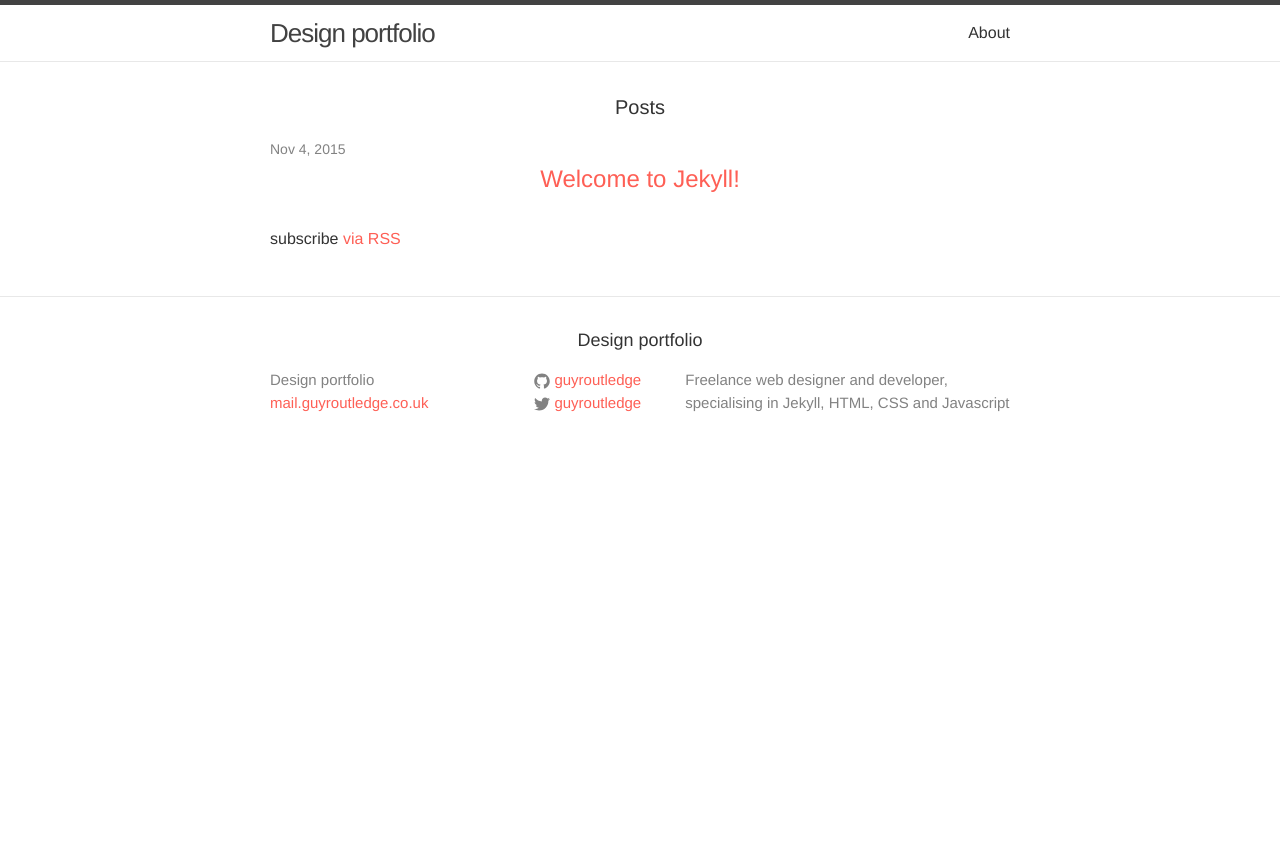
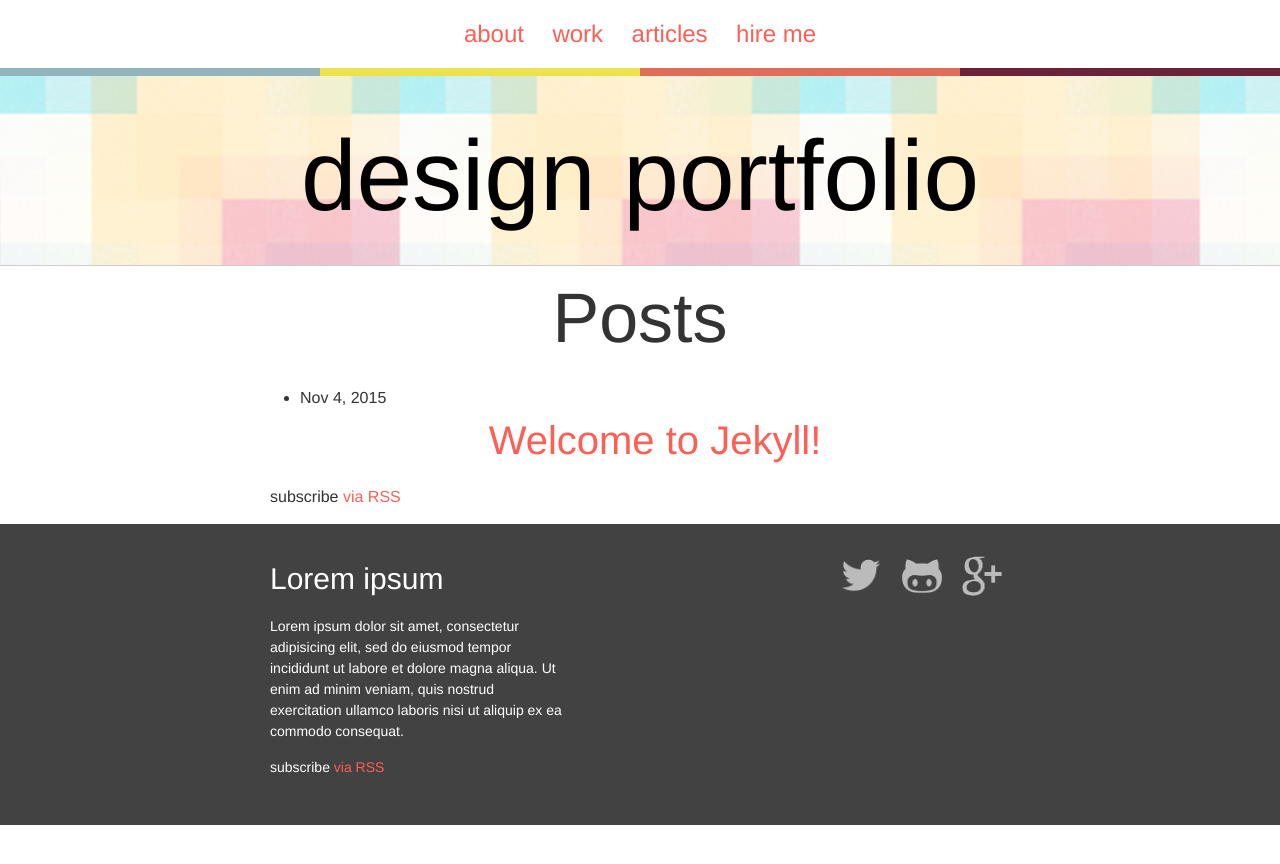
Before and after one commit to mbotta/designer-portfolio, a Jekyll site: the page built from index.html, in a window 1280 px wide. Shown: the top 864 px of the page. Built offline with Jekyll 4.4.1, drawn with Linux system fonts in a browser that asks for light colours.

Commit message:
Add markup and styles for the footer, as well as image assets

```diff
--- a/_includes/footer.html
+++ b/_includes/footer.html
@@ -1,38 +1,17 @@
+
 <footer class="site-footer">
-
   <div class="wrapper">
-
-    <h2 class="footer-heading">{{ site.title }}</h2>
-
-    <div class="footer-col-wrapper">
-      <div class="footer-col footer-col-1">
-        <ul class="contact-list">
-          <li>{{ site.title }}</li>
-          <li><a href="mailto:{{ site.email }}">{{ site.email }}</a></li>
-        </ul>
-      </div>
-
-      <div class="footer-col footer-col-2">
-        <ul class="social-media-list">
-          {% if site.github_username %}
-          <li>
-            {% include icon-github.html username=site.github_username %}
-          </li>
-          {% endif %}
-
-          {% if site.twitter_username %}
-          <li>
-            {% include icon-twitter.html username=site.twitter_username %}
-          </li>
-          {% endif %}
-        </ul>
-      </div>
-
-      <div class="footer-col footer-col-3">
-        <p>{{ site.description }}</p>
-      </div>
+    <div class="footer-content">
+      <h3>Lorem ipsum</h3>
+      <p>Lorem ipsum dolor sit amet, consectetur adipisicing elit, sed do eiusmod tempor incididunt ut labore et dolore magna aliqua. Ut enim ad minim veniam, quis nostrud exercitation ullamco laboris nisi ut aliquip ex ea commodo consequat.</p>
+      <p>subscribe <a href="{{ '/feed.xml' | prepend: site.baseurl }}">via RSS</a></p>
     </div>
-
+    <div class="footer-social">
+      <ul>
+        <li><a href="http://www.twitter.com/{{ site.twitter_username }}"><img src="/images/twitter.png" alt="twitter logo" width="40"/></a></li>
+        <li><a href="http://www.github.com/{{ site.github_username }}"><img src="/images/github.png" alt="github logo" width="40"/></a></li>
+        <li><a href="http://plus.google.com/{{ site.google_username }}"><img src="/images/google.png" alt="google logo" width="40"/></a></li>
+      </ul>
+    </div>
   </div>
-
 </footer>
--- a/_includes/header.html
+++ b/_includes/header.html
@@ -1,27 +1,13 @@
-<header class="site-header">
 
-  <div class="wrapper">
-
-    <a class="site-title" href="{{ site.baseurl }}/">{{ site.title }}</a>
-
-    <nav class="site-nav">
-      <a href="#" class="menu-icon">
-        <svg viewBox="0 0 18 15">
-          <path fill="#424242" d="M18,1.484c0,0.82-0.665,1.484-1.484,1.484H1.484C0.665,2.969,0,2.304,0,1.484l0,0C0,0.665,0.665,0,1.484,0 h15.031C17.335,0,18,0.665,18,1.484L18,1.484z"/>
-          <path fill="#424242" d="M18,7.516C18,8.335,17.335,9,16.516,9H1.484C0.665,9,0,8.335,0,7.516l0,0c0-0.82,0.665-1.484,1.484-1.484 h15.031C17.335,6.031,18,6.696,18,7.516L18,7.516z"/>
-          <path fill="#424242" d="M18,13.516C18,14.335,17.335,15,16.516,15H1.484C0.665,15,0,14.335,0,13.516l0,0 c0-0.82,0.665-1.484,1.484-1.484h15.031C17.335,12.031,18,12.696,18,13.516L18,13.516z"/>
-        </svg>
-      </a>
-
-      <div class="trigger">
-        {% for my_page in site.pages %}
-          {% if my_page.title %}
-          <a class="page-link" href="{{ my_page.url | prepend: site.baseurl }}">{{ my_page.title }}</a>
-          {% endif %}
-        {% endfor %}
-      </div>
-    </nav>
-
-  </div>
-
+<nav class="site-nav">
+  <ul>
+    {% for link in site.links %}
+      <li>
+        <a href="{{ link.url }}">{{ link.title }}</a>
+      </li>
+    {% endfor %}
+  </ul>
+</nav>
+<header class="site-header gradient-bar">
+  <h1 class="site-title mega"><a href="/">design portfolio</a></h1>
 </header>
--- /dev/null
+++ b/_sass/_gradient-bar.sass
@@ -0,0 +1,11 @@
+.gradient-bar
+	position: relative
+
+	&:after
+		content: ""
+		position: absolute
+		top: 0
+		left: 0
+		width: 100%
+		height: 0.5em
+		background: linear-gradient(to right, $blue-color 0%, $blue-color 25%, $yellow-color 25%, $yellow-color 50%, $red-color 50%, $red-color 75%, $purple-color 75%, $purple-color 100%)
--- /dev/null
+++ b/_sass/_layout.sass
@@ -0,0 +1,47 @@
+// Header
+
+.site-nav
+	text-align: center
+
+	ul
+		margin: 1em 0
+		list-style: none
+
+	li
+		display: inline-block
+		margin: 0 0.5em
+		font-size: 1.5em
+
+.site-title a
+	color: black
+
+	&:hover
+		text-decoration: none
+
+.site-header
+	padding: 2em 0 0
+	border-bottom: 1px solid #ccc
+	background:
+		image: url('/images/header-bg2.png')
+		size: 400px 400px
+
+// Footer
+
+.site-footer
+	padding: 2em 0
+	color: #fff
+	background: $grey-color-dark
+
+.footer-content
+	float: left
+	width: 40%
+	font-size: 0.875em
+
+	h3
+		text-align: left
+
+.footer-social
+	float: right
+	li
+		display: inline-block
+		margin: 0 0.5em
--- a/_sass/_layout.scss
+++ /dev/null
@@ -1,242 +0,0 @@
-/**
- * Site header
- */
-.site-header {
-    border-top: 5px solid $grey-color-dark;
-    border-bottom: 1px solid $grey-color-light;
-    min-height: 56px;
-
-    // Positioning context for the mobile navigation icon
-    position: relative;
-}
-
-.site-title {
-    font-size: 26px;
-    font-weight: 300;
-    line-height: 56px;
-    letter-spacing: -1px;
-    margin-bottom: 0;
-    float: left;
-
-    &,
-    &:visited {
-        color: $grey-color-dark;
-    }
-}
-
-.site-nav {
-    float: right;
-    line-height: 56px;
-
-    .menu-icon {
-        display: none;
-    }
-
-    .page-link {
-        color: $text-color;
-        line-height: $base-line-height;
-
-        // Gaps between nav items, but not on the last one
-        &:not(:last-child) {
-            margin-right: 20px;
-        }
-    }
-
-    @include media-query($on-palm) {
-        position: absolute;
-        top: 9px;
-        right: $spacing-unit / 2;
-        background-color: $background-color;
-        border: 1px solid $grey-color-light;
-        border-radius: 5px;
-        text-align: right;
-
-        .menu-icon {
-            display: block;
-            float: right;
-            width: 36px;
-            height: 26px;
-            line-height: 0;
-            padding-top: 10px;
-            text-align: center;
-
-            > svg {
-                width: 18px;
-                height: 15px;
-
-                path {
-                    fill: $grey-color-dark;
-                }
-            }
-        }
-
-        .trigger {
-            clear: both;
-            display: none;
-        }
-
-        &:hover .trigger {
-            display: block;
-            padding-bottom: 5px;
-        }
-
-        .page-link {
-            display: block;
-            padding: 5px 10px;
-
-            &:not(:last-child) {
-                margin-right: 0;
-            }
-            margin-left: 20px;
-        }
-    }
-}
-
-
-
-/**
- * Site footer
- */
-.site-footer {
-    border-top: 1px solid $grey-color-light;
-    padding: $spacing-unit 0;
-}
-
-.footer-heading {
-    font-size: 18px;
-    margin-bottom: $spacing-unit / 2;
-}
-
-.contact-list,
-.social-media-list {
-    list-style: none;
-    margin-left: 0;
-}
-
-.footer-col-wrapper {
-    font-size: 15px;
-    color: $grey-color;
-    margin-left: -$spacing-unit / 2;
-    @extend %clearfix;
-}
-
-.footer-col {
-    float: left;
-    margin-bottom: $spacing-unit / 2;
-    padding-left: $spacing-unit / 2;
-}
-
-.footer-col-1 {
-    width: -webkit-calc(35% - (#{$spacing-unit} / 2));
-    width:         calc(35% - (#{$spacing-unit} / 2));
-}
-
-.footer-col-2 {
-    width: -webkit-calc(20% - (#{$spacing-unit} / 2));
-    width:         calc(20% - (#{$spacing-unit} / 2));
-}
-
-.footer-col-3 {
-    width: -webkit-calc(45% - (#{$spacing-unit} / 2));
-    width:         calc(45% - (#{$spacing-unit} / 2));
-}
-
-@include media-query($on-laptop) {
-    .footer-col-1,
-    .footer-col-2 {
-        width: -webkit-calc(50% - (#{$spacing-unit} / 2));
-        width:         calc(50% - (#{$spacing-unit} / 2));
-    }
-
-    .footer-col-3 {
-        width: -webkit-calc(100% - (#{$spacing-unit} / 2));
-        width:         calc(100% - (#{$spacing-unit} / 2));
-    }
-}
-
-@include media-query($on-palm) {
-    .footer-col {
-        float: none;
-        width: -webkit-calc(100% - (#{$spacing-unit} / 2));
-        width:         calc(100% - (#{$spacing-unit} / 2));
-    }
-}
-
-
-
-/**
- * Page content
- */
-.page-content {
-    padding: $spacing-unit 0;
-}
-
-.page-heading {
-    font-size: 20px;
-}
-
-.post-list {
-    margin-left: 0;
-    list-style: none;
-
-    > li {
-        margin-bottom: $spacing-unit;
-    }
-}
-
-.post-meta {
-    font-size: $small-font-size;
-    color: $grey-color;
-}
-
-.post-link {
-    display: block;
-    font-size: 24px;
-}
-
-
-
-/**
- * Posts
- */
-.post-header {
-    margin-bottom: $spacing-unit;
-}
-
-.post-title {
-    font-size: 42px;
-    letter-spacing: -1px;
-    line-height: 1;
-
-    @include media-query($on-laptop) {
-        font-size: 36px;
-    }
-}
-
-.post-content {
-    margin-bottom: $spacing-unit;
-
-    h2 {
-        font-size: 32px;
-
-        @include media-query($on-laptop) {
-            font-size: 28px;
-        }
-    }
-
-    h3 {
-        font-size: 26px;
-
-        @include media-query($on-laptop) {
-            font-size: 22px;
-        }
-    }
-
-    h4 {
-        font-size: 20px;
-
-        @include media-query($on-laptop) {
-            font-size: 18px;
-        }
-    }
-}
--- a/css/main.scss
+++ b/css/main.scss
@@ -60,5 +60,6 @@
 @import
         "base",
         "layout",
-        "syntax-highlighting"
+        "syntax-highlighting",
+        "gradient-bar"
 ;
```
Also changed, not shown: _jadefiles/footer.html (added, +10 -0 lines), _jadefiles/footer.jade (added, +18 -0 lines), _jadefiles/header.jade (added, +10 -0 lines), images/github.png (added), images/google.png (added), images/header-bg.png (added), images/header-bg2.png (added), images/icon-code.png (added), images/icon-design.png (added), images/icon-inspiration.png (added), images/icon-layout.png (added), images/icon-snippet.png (added), images/project.png (added), images/twitter.png (added).
